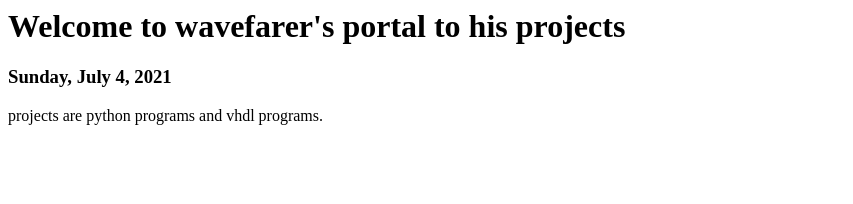
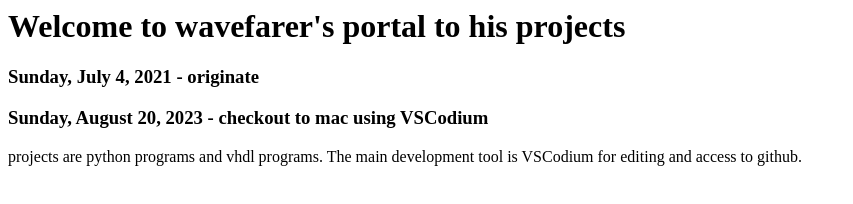
Before and after one commit to wavefarer/portal, a plain HTML site: page index.html in a window 1280 px wide. Shown: the whole page, without its empty margins (0-853 px from the left). Drawn offline with Linux system fonts and the light colour scheme.

Commit message:
made used of VSCodium to access git

```diff
--- a/index.html
+++ b/index.html
@@ -1,7 +1,11 @@
 <html>
   <body>
     <h1> Welcome to wavefarer's portal to his projects </h1>
-    <h3> Sunday, July 4, 2021 </h3>
-    <p> projects are python programs and vhdl programs. </p>
+    <h3> Sunday, July 4, 2021 - originate </h3>
+    <h3>Sunday, August 20, 2023 - checkout to mac using VSCodium
+    </h3>
+    <p> projects are python programs and vhdl programs.
+      The main development tool is VSCodium for editing and access to github.
+    </p>
   </body>
 </html>
```
